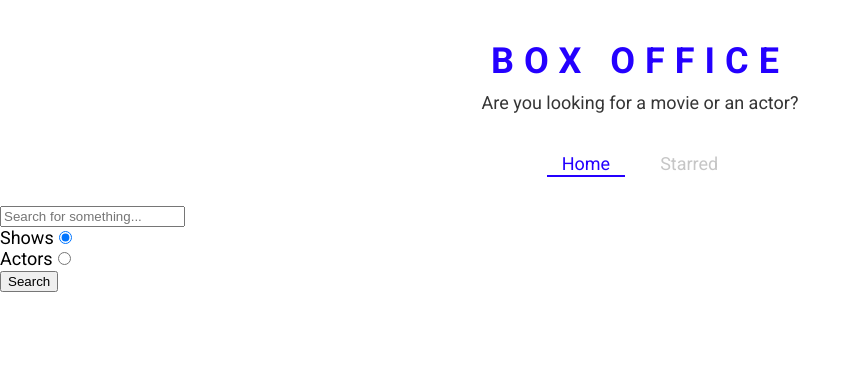
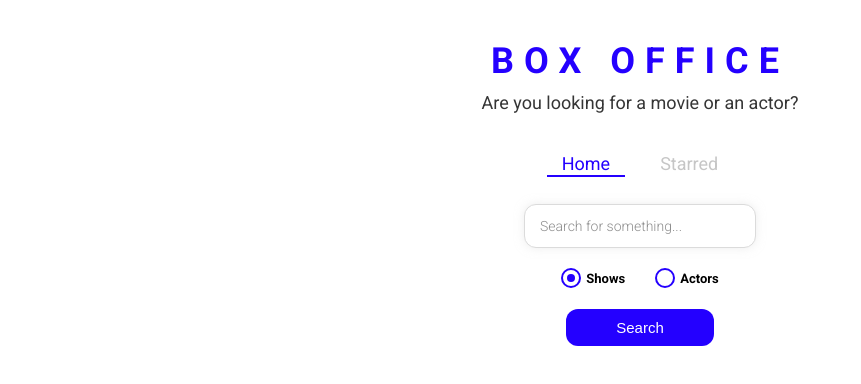
Before and after one commit to miahthegreat/box-office, a React (Create React App) app: page / in a window 1280 px wide. Shown: the top 384 px of the page, without its empty margins (0-861 px from the left). Built offline with nearby package versions, Linux system fonts and the light colour scheme.

Commit message:
styled the entire app

```diff
--- /dev/null
+++ b/src/components/CustomRadio.js
@@ -0,0 +1,65 @@
+import React from 'react';
+import styled from 'styled-components';
+
+const RadioWrapper = styled.label`
+  display: block;
+  position: relative;
+  padding-left: 25px;
+  cursor: pointer;
+  font-size: 13px;
+  user-select: none;
+  font-weight: 700;
+  line-height: 1.65;
+
+  input {
+    position: absolute;
+    opacity: 0;
+    cursor: pointer;
+  }
+
+  span {
+    position: absolute;
+    top: 0;
+    left: 0;
+    height: 16px;
+    width: 16px;
+    background-color: #fff;
+    border: 2px solid ${({ theme }) => theme.mainColors.blue};
+    border-radius: 50%;
+  }
+
+  input:checked ~ span {
+    background-color: #fff;
+    border: 2px solid ${({ theme }) => theme.mainColors.blue};
+  }
+
+  span:after {
+    content: '';
+    position: absolute;
+    display: none;
+  }
+
+  input:checked ~ span:after {
+    display: block;
+  }
+
+  span:after {
+    top: 4px;
+    left: 4px;
+    width: 8px;
+    height: 8px;
+    border-radius: 50%;
+    background: ${({ theme }) => theme.mainColors.blue};
+  }
+`;
+
+const CustomRadio = ( { label, ...restProps } ) => {
+  return (
+      <RadioWrapper htmlFor={restProps.id}>{label}
+        <input {...restProps} type="radio" />
+        <span />
+      </RadioWrapper>
+  )
+}
+
+export default CustomRadio
--- a/src/pages/Home.js
+++ b/src/pages/Home.js
@@ -1,9 +1,11 @@
 import React, { useState } from 'react'
 import ActorGrid from '../components/actor/ActorGrid';
+import CustomRadio from '../components/CustomRadio';
 import MainPageLayout from '../components/MainPageLayout'
 import ShowGrid from '../components/show/ShowGrid';
 import { apiGet } from '../misc/config';
 import { useLastQuery } from '../misc/custom-hooks';
+import { RadioInputsWrapper, SearchButtonWrapper, SearchInput } from './Home.styled';
 
 const Home = () => {
   const [input, setInput] = useLastQuery();
@@ -47,38 +49,37 @@
 
   return (
     <MainPageLayout>
-      <input
+      <SearchInput
         type="text"
         placeholder="Search for something..."
         onChange={onInputChange}
         onKeyDown={onKeyDown}
         value={input || ""}
       />
+      <RadioInputsWrapper>
       <div>
-        <label htmlFor="shows-search">
-          Shows
-          <input
+        <CustomRadio
+          label="Shows"
           id="shows-search"
-            type="radio"
           value="shows"
+          checked={isShowsSearch}
           onChange={onRadioChange}
-            checked={isShowsSearch}
         />
-        </label>
       </div>
       <div>
-        <label htmlFor="actors-search">
-          Actors
-          <input
+        <CustomRadio
+          label="Actors"
           id="actors-search"
           type="radio"
           value="people"
           onChange={onRadioChange}
           checked={!isShowsSearch}
         />
-        </label>
       </div>
+      </RadioInputsWrapper>
+      <SearchButtonWrapper>
         <button type="button" onClick={onSearch}>Search</button>
+      </SearchButtonWrapper>
       {renderResults()}
     </MainPageLayout>
   )
--- /dev/null
+++ b/src/pages/Home.styled.js
@@ -0,0 +1,49 @@
+import styled from 'styled-components';
+
+export const SearchInput = styled.input`
+  display: block;
+  font-family: 'Roboto', sans-serif;
+  width: 200px;
+  margin: auto;
+  outline: none;
+  padding: 13px 15px;
+  border: 1px solid #dbdbdb;
+  box-shadow: 0px 0px 10px 0px rgba(219, 219, 219, 0.5);
+  font-size: 14px;
+  border-radius: 12px;
+  color: #8d8d8d;
+
+  &::placeholder {
+    font-weight: 300;
+    color: #8d8d8d;
+  }
+`;
+
+export const RadioInputsWrapper = styled.div`
+  display: flex;
+  justify-content: center;
+  margin: 20px 0;
+
+  div {
+    margin: 0 15px;
+  }
+`;
+
+export const SearchButtonWrapper = styled.div`
+  text-align: center;
+  margin-bottom: 35px;
+
+  button {
+    color: #fff;
+    background-color: ${({ theme }) => theme.mainColors.blue};
+    margin: auto;
+    padding: 10px 50px;
+    font-size: 15px;
+    border: none;
+    outline: none;
+    border-radius: 12px;
+    &:hover {
+      cursor: pointer;
+    }
+  }
+`;
```
Also changed, not shown: 1 other file (tests, documents, lock files or other folders). Lines whose indentation alone changed are shown as unchanged.
